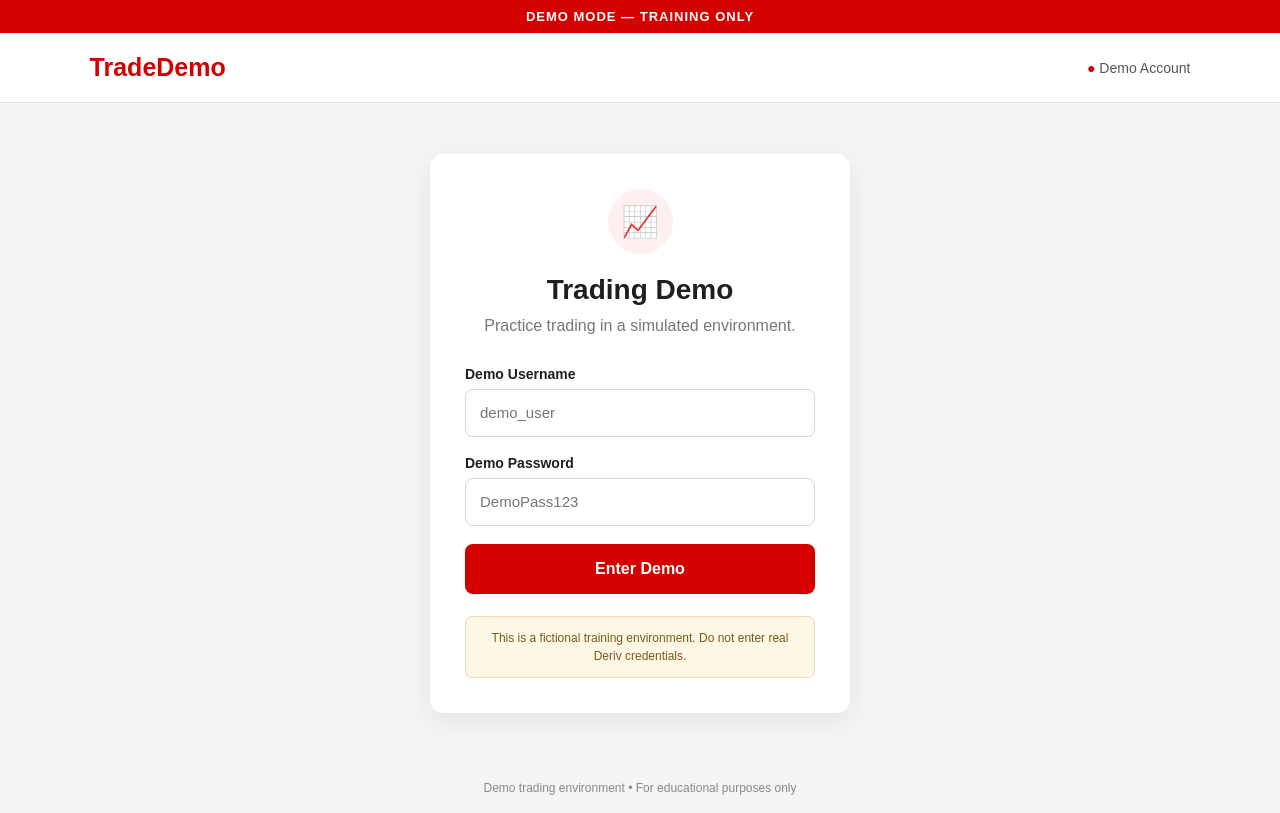
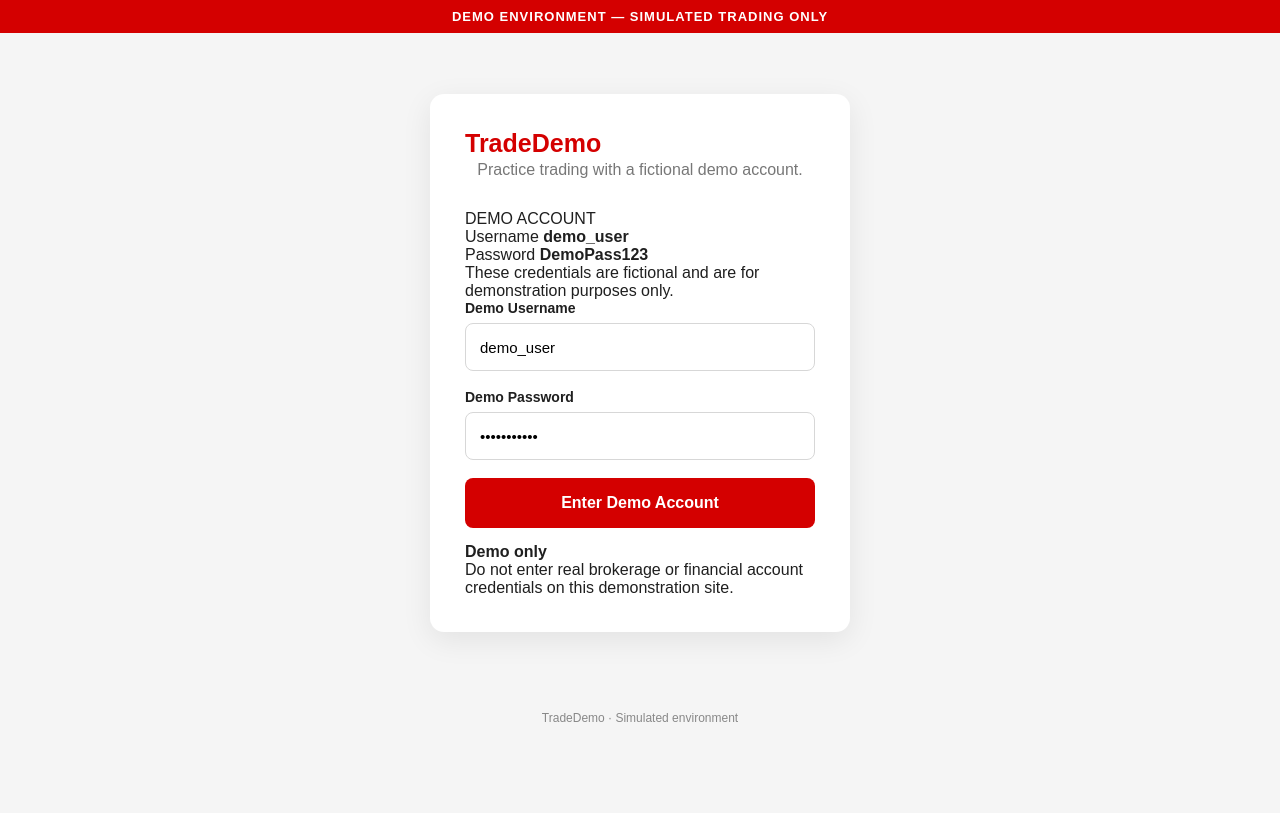
Before and after one commit to kipkemoititus02-Ace/Deriv-trading-, a website: page index.html in a window 1280 px wide. Drawn offline with Linux system fonts and the light colour scheme.

Commit message:
Revise title and demo environment text
Updated title and demo messaging for clarity.

```diff
--- a/index.html
+++ b/index.html
@@ -2,9 +2,13 @@
 <html lang="en">
 <head>
     <meta charset="UTF-8">
-    <meta name="viewport" content="width=device-width, initial-scale=1.0">
 
-    <title>Trading Demo</title>
+    <meta
+        name="viewport"
+        content="width=device-width, initial-scale=1.0"
+    >
+
+    <title>TradeDemo | Demo Trading</title>
 
     <link rel="stylesheet" href="style.css">
 </head>
@@ -12,75 +16,116 @@
 <body>
 
     <div class="demo-banner">
-    DEMO MODE — TRAINING ONLY
+        DEMO ENVIRONMENT — SIMULATED TRADING ONLY
     </div>
 
-<header>
+
+    <main class="login-page">
+
+        <section class="login-card">
+
             <div class="logo">
-        TradeDemo
+                Trade<span>Demo</span>
             </div>
 
-    <div class="status">
-        ● Demo Account
-    </div>
-</header>
+            <p class="subtitle">
+                Practice trading with a fictional demo account.
+            </p>
 
-<main>
 
-    <div class="login-card">
+            <!-- DEMO CREDENTIALS -->
 
-        <div class="icon">
-            📈
+            <div class="demo-credentials">
+
+                <div class="demo-title">
+                    DEMO ACCOUNT
                 </div>
 
-        <h1>Trading Demo</h1>
+                <div class="credential-row">
+                    <span>Username</span>
+                    <strong>demo_user</strong>
+                </div>
 
-        <p class="subtitle">
-            Practice trading in a simulated environment.
+                <div class="credential-row">
+                    <span>Password</span>
+                    <strong>DemoPass123</strong>
+                </div>
+
+                <p>
+                    These credentials are fictional and are for
+                    demonstration purposes only.
                 </p>
+
+            </div>
+
+
+            <!-- LOGIN -->
 
             <form id="loginForm">
 
-            <label>Demo Username</label>
+                <label for="username">
+                    Demo Username
+                </label>
 
                 <input
                     type="text"
                     id="username"
-                placeholder="demo_user"
+                    value="demo_user"
                     autocomplete="off"
                     required
                 >
 
-            <label>Demo Password</label>
+
+                <label for="password">
+                    Demo Password
+                </label>
 
                 <input
                     type="password"
                     id="password"
-                placeholder="DemoPass123"
+                    value="DemoPass123"
                     autocomplete="off"
                     required
                 >
 
-            <button type="submit">
-                Enter Demo
+
+                <button
+                    type="submit"
+                    id="loginButton"
+                >
+                    Enter Demo Account
                 </button>
 
             </form>
 
-        <div id="message"></div>
 
-        <p class="notice">
-            This is a fictional training environment.
-            Do not enter real Deriv credentials.
+            <div
+                id="message"
+                class="message"
+                aria-live="polite"
+            ></div>
+
+
+            <div class="security-note">
+
+                <strong>Demo only</strong>
+
+                <p>
+                    Do not enter real brokerage or financial
+                    account credentials on this demonstration site.
                 </p>
 
             </div>
 
+        </section>
+
     </main>
 
+
     <footer>
-    Demo trading environment • For educational purposes only
+        TradeDemo · Simulated environment
     </footer>
+
 
     <script src="script.js"></script>
 
```
Lines whose indentation alone changed are shown as unchanged.
